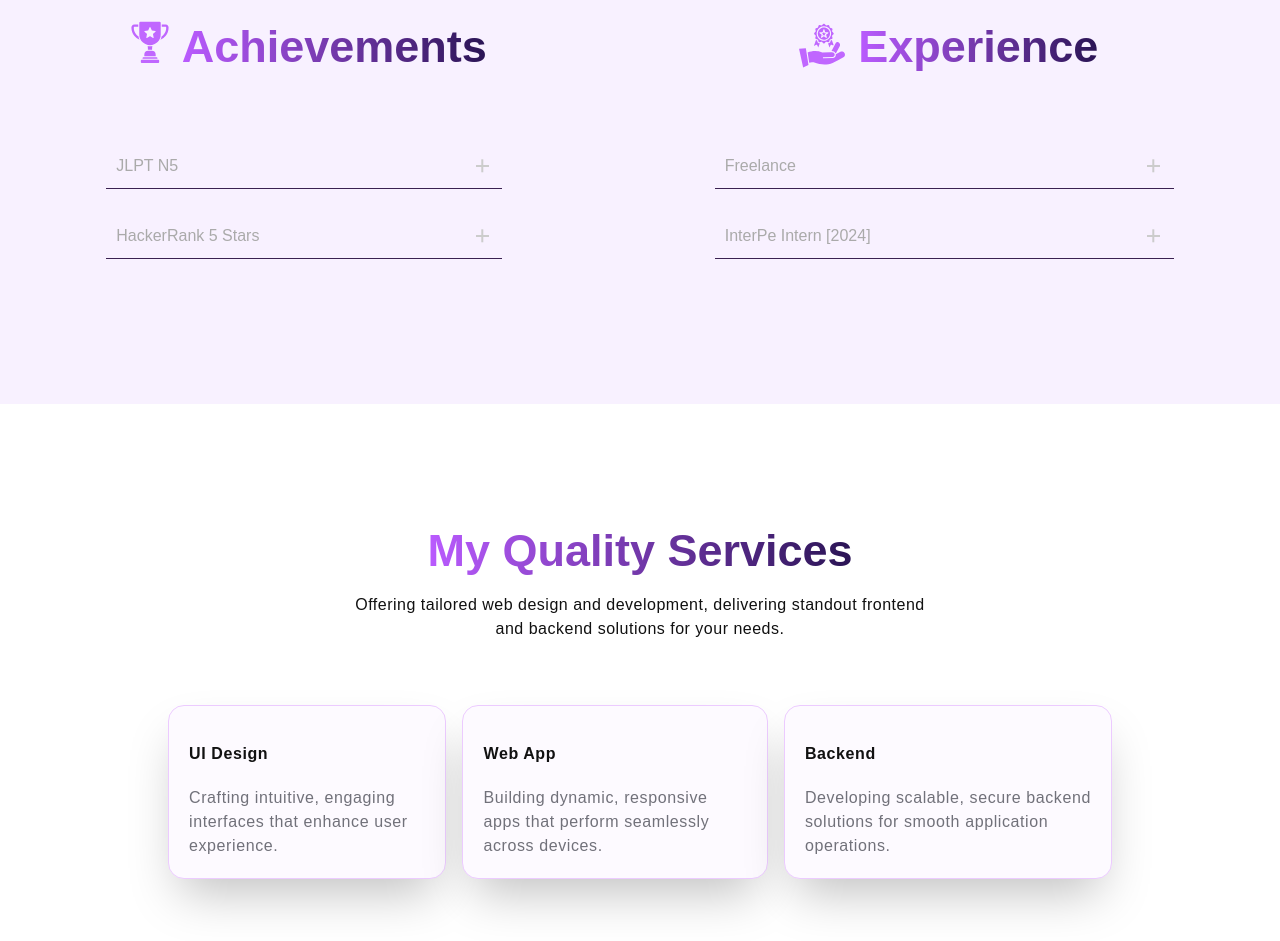
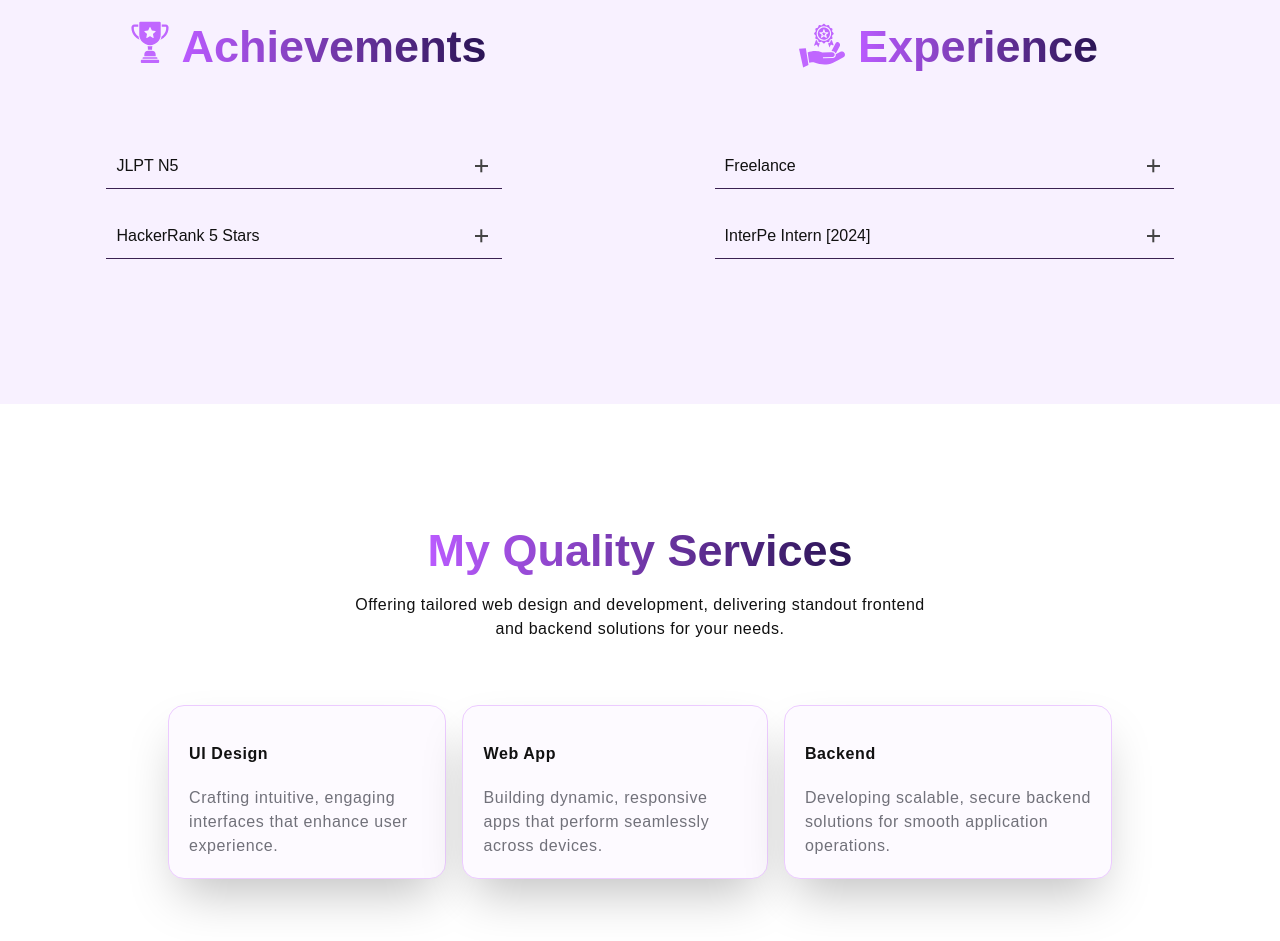
Before and after one commit to Panchammmm/My-Portfolio, a React (Vite) app: page / in a window 1280 px wide. Shown: the part 1740-2681 px from the top of the page. Built offline with nearby package versions, Linux system fonts and the light colour scheme.

Commit message:
exp-achi-lightMode

```diff
--- a/src/Home-Page/About-section/Achievement/Achievement.jsx
+++ b/src/Home-Page/About-section/Achievement/Achievement.jsx
@@ -1,8 +1,18 @@
 import React from 'react';
 import '../about.css';
 
+const achievements = [
+    {
+        title: "JLPT N5",
+        description: "Japanese Language Proficiency Level N5"
+    },
+    {
+        title: "HackerRank 5 Stars",
+        description: "Achieving 5 stars in HackerRank"
+    }
+];
+
 const Achievement = () => {
-
     return (
         <div className="mb-14 lg:mb-0">
             <div className="flex justify-center mb-12">
@@ -13,29 +23,18 @@ const Achievement = () => {
             </div>
 
             <div className="achi-container">
-
-                <div className="achi-box group">
-                    <div className="achi-content">
-                        JLPT N5
-                        <div className="plus-minus-container">
-                            <span className="horizontal"></span>
-                            <span className="vertical group-hover:rotate-0"></span>
+                {achievements.map((achievement, index) => (
+                    <div key={index} className="achi-box group">
+                        <div className="achi-content">
+                            {achievement.title}
+                            <div className="plus-minus-container">
+                                <span className="horizontal"></span>
+                                <span className="vertical group-hover:rotate-0"></span>
+                            </div>
                         </div>
+                        <div className="achi-hidden-section">{achievement.description}</div>
                     </div>
-                    <div className="achi-hidden-section">Japanese Language Profficency Level N5</div>
-                </div>
-
-                <div className="achi-box group">
-                    <div className="achi-content">
-                        HackerRank 5 Stars
-                        <div className="plus-minus-container">
-                            <span className="horizontal"></span>
-                            <span className="vertical group-hover:rotate-0"></span>
-                        </div>
-                    </div>
-                    <div className="achi-hidden-section">Achieving 5 stars in hackerRank</div>
-                </div>
-
+                ))}
             </div>
         </div>
     );
--- a/src/Home-Page/About-section/Experience/Experience.jsx
+++ b/src/Home-Page/About-section/Experience/Experience.jsx
@@ -1,5 +1,16 @@
 import React from 'react';
 import '../about.css';
+
+const experiences = [
+    {
+        title: "Freelance",
+        description: "Academic Website for Client - YJLS-kolkata.com"
+    },
+    {
+        title: "InterPe Intern [2024]",
+        description: "Internship under Internpe - IT & Training Company"
+    }
+];
 
 const Experience = () => {
 
@@ -13,29 +24,18 @@ const Experience = () => {
             </div>
 
             <div className="achi-container">
-
-                <div className="achi-box group">
-                    <div className="achi-content">
-                        Freelance
-                        <div className="plus-minus-container">
-                            <span className="horizontal"></span>
-                            <span className="vertical group-hover:rotate-0"></span>
+                {experiences.map((experience, index) => (
+                    <div key={index} className="achi-box group">
+                        <div className="achi-content">
+                            {experience.title}
+                            <div className="plus-minus-container">
+                                <span className="horizontal"></span>
+                                <span className="vertical group-hover:rotate-0"></span>
+                            </div>
                         </div>
+                        <div className="achi-hidden-section">{experience.description}</div>
                     </div>
-                    <div className="achi-hidden-section">Academic Website for Client - YJLS-kolkata.com</div>
-                </div>
-
-                <div className="achi-box group">
-                    <div className="achi-content">
-                        InterPe Intern [2024]
-                        <div className="plus-minus-container">
-                            <span className="horizontal"></span>
-                            <span className="vertical group-hover:rotate-0"></span>
-                        </div>
-                    </div>
-                    <div className="achi-hidden-section">Internship under Internpe - IT & Training Company</div>
-                </div>
-
+                ))}
             </div>
         </div>
     );
--- a/src/Home-Page/About-section/about.css
+++ b/src/Home-Page/About-section/about.css
@@ -22,7 +22,7 @@
 
 .achi-content {
     align-items: center;
-    color: #aaa;
+    color: var(--abt_text);
     padding: 10px;
     display: flex;
     justify-content: space-between;
@@ -35,7 +35,7 @@
     height: 0px;
     overflow: hidden;
     color: #ddd;
-    background-image: linear-gradient(to right, #522b6e, #482070 50%, #1a122a);
+    background-image: linear-gradient(to right, #522b6e, #381c53 50%, #211836);
     border-radius: 5px;
     margin-top: 5px;
     padding: 0 20px;
@@ -74,7 +74,7 @@
     position: absolute;
     width: 13px;
     height: 1.6px;
-    background-color: #ccc;
+    background-color: var(--plus_minus);
     transition: transform 0.3s ease;
 }
 
--- a/src/index.css
+++ b/src/index.css
@@ -24,6 +24,8 @@
   --border_stylea: #371e4f;
   --border_styleb: #3f106d;
   --description: #eee;
+  --abt_text: #bbb;
+  --plus_minus: #ccc;
   --service_box: #000;
   --service_boxBorder: #462262;
   --skill_box: #140c1c;
@@ -56,6 +58,8 @@
   --border_stylea: #e4baff;
   --border_styleb: #cd77ff;
   --description: #111;
+  --abt_text: #111;
+  --plus_minus: #444;
   --service_box: #fdfaff;
   --service_boxBorder: #eccbff;
   --skill_box: #fcf7ff;
```
